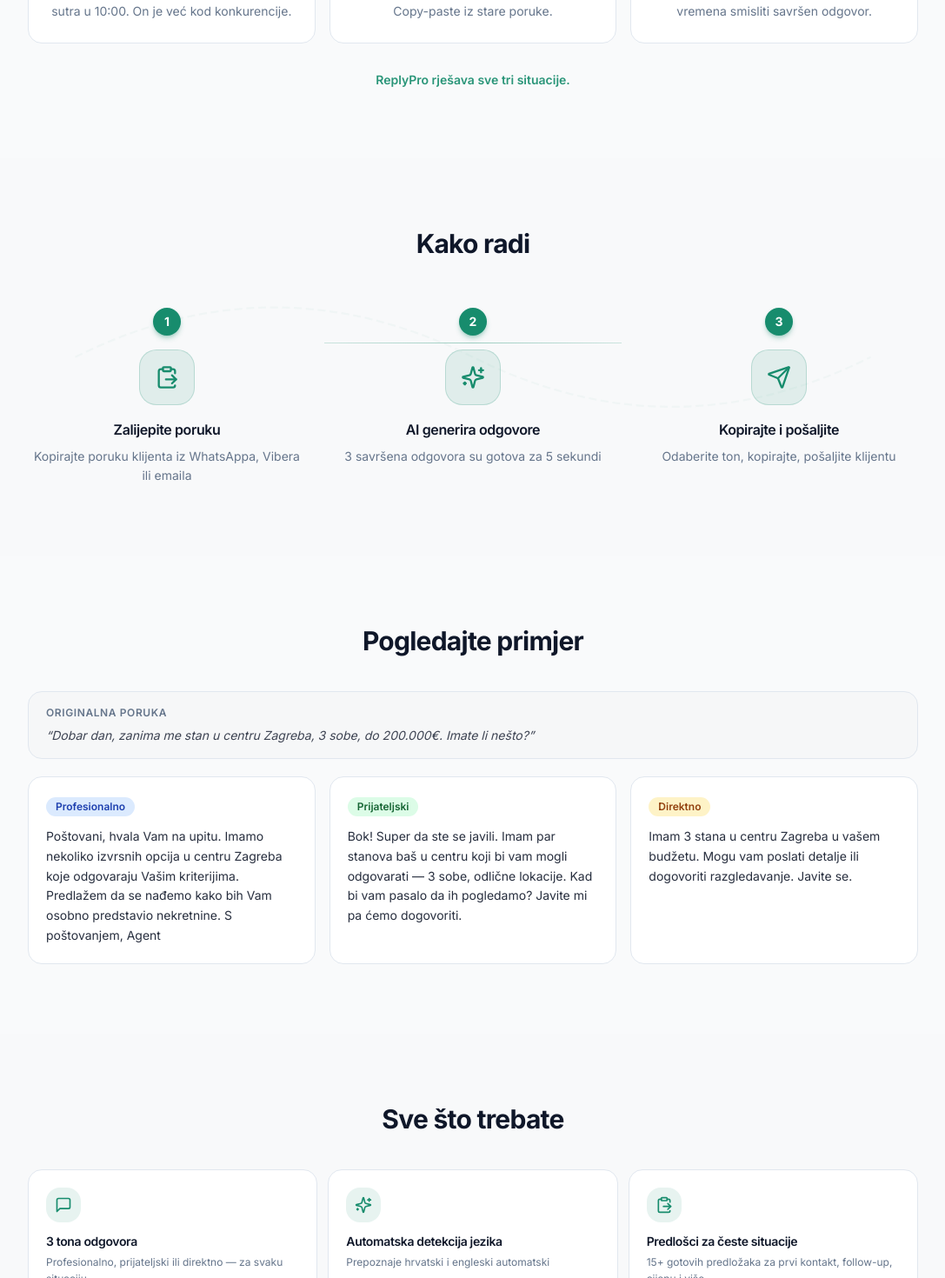
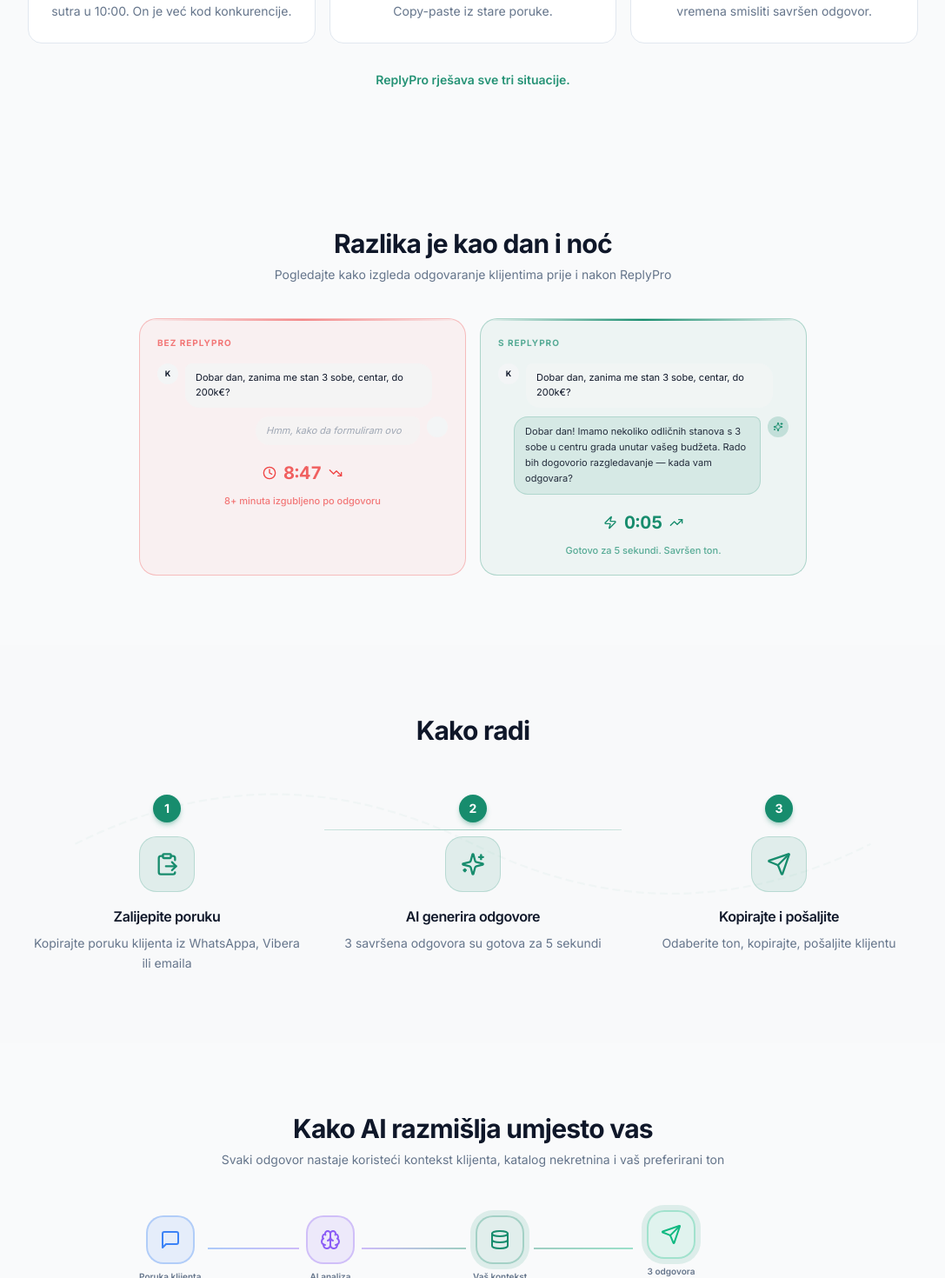
Before and after one commit to ivankatariny-cell/replypro, a Next.js app: page / in a window 1280 px wide. Shown: the part 1330-2800 px from the top of the page at 87% size, without its empty margins (96-1183 px from the left). Built offline with nearby package versions, Linux system fonts and the light colour scheme.

Commit message:
feat: replace weak illustrations with BeforeAfter and AIPipeline sections

```diff
--- a/app/(marketing)/page.tsx
+++ b/app/(marketing)/page.tsx
@@ -12,7 +12,7 @@
   MessageSquare, ClipboardPaste, Sparkles, Send,
   Check, ArrowRight, Clock, AlertTriangle, Repeat,
   Users, Building2, History, ChevronDown, Star, Zap,
-  Phone, MapPin, Euro, Copy,
+  TrendingDown, TrendingUp, Brain, Database,
 } from 'lucide-react'
 
 /* ─── Reusable animation wrappers ─── */
@@ -143,129 +143,216 @@
   )
 }
 
-/* ─── Client Book illustration ─── */
-function ClientBookIllustration({ t }: { t: (key: string) => string }) {
-  const clients = [
-    { initials: 'MK', name: 'Marko K.', interest: t('landing.illus_client_interest_1'), budget: '150–200k€', color: 'bg-blue-500' },
-    { initials: 'AH', name: 'Ana H.', interest: t('landing.illus_client_interest_2'), budget: '80–120k€', color: 'bg-violet-500' },
-    { initials: 'IP', name: 'Ivan P.', interest: t('landing.illus_client_interest_3'), budget: '250–350k€', color: 'bg-emerald-500' },
-  ]
+/* ─── Before / After speed illustration ─── */
+function BeforeAfterIllustration({ t }: { t: (key: string) => string }) {
   return (
-    <div className="relative rounded-2xl border bg-card shadow-xl shadow-primary/8 overflow-hidden max-w-sm mx-auto">
-      {/* Header */}
-      <div className="flex items-center justify-between px-4 py-3 border-b bg-muted/40">
-        <div className="flex items-center gap-2">
-          <Users className="h-4 w-4 text-primary" />
-          <span className="text-xs font-semibold">{t('nav.clients')}</span>
-        </div>
-        <span className="text-[10px] text-muted-foreground bg-primary/10 text-primary px-2 py-0.5 rounded-full font-medium">3 {t('landing.illus_active')}</span>
-      </div>
-      <div className="p-3 space-y-2">
-        {clients.map((c, i) => (
+    <div className="grid md:grid-cols-2 gap-4 max-w-3xl mx-auto w-full">
+      {/* WITHOUT */}
       <motion.div
-            key={c.initials}
-            initial={{ opacity: 0, x: -12 }}
+        initial={{ opacity: 0, x: -24 }}
         whileInView={{ opacity: 1, x: 0 }}
         viewport={{ once: true }}
-            transition={{ delay: 0.1 + i * 0.12, duration: 0.4 }}
-            whileHover={{ x: 3 }}
-            className="flex items-center gap-3 rounded-xl border bg-background/60 px-3 py-2.5 cursor-default"
+        transition={{ duration: 0.5 }}
+        className="rounded-2xl border border-destructive/30 bg-destructive/5 p-5 relative overflow-hidden"
       >
-            <div className={`h-8 w-8 rounded-full ${c.color} shrink-0 flex items-center justify-center text-[10px] font-bold text-white`}>
-              {c.initials}
-            </div>
-            <div className="flex-1 min-w-0">
-              <p className="text-xs font-semibold truncate">{c.name}</p>
-              <p className="text-[10px] text-muted-foreground truncate">{c.interest}</p>
-            </div>
-            <div className="text-right shrink-0">
-              <div className="flex items-center gap-0.5 text-[10px] font-semibold text-primary">
-                <Euro className="h-2.5 w-2.5" />{c.budget}
+        <div className="absolute top-0 left-0 right-0 h-0.5 bg-gradient-to-r from-destructive/0 via-destructive/60 to-destructive/0" />
+        <p className="text-[10px] font-bold uppercase tracking-widest text-destructive/70 mb-4">{t('landing.before_label')}</p>
+        <div className="space-y-2.5">
+          {/* Incoming message */}
+          <div className="flex gap-2 items-start">
+            <div className="h-6 w-6 rounded-full bg-muted shrink-0 flex items-center justify-center text-[9px] font-bold">K</div>
+            <div className="rounded-xl rounded-tl-sm bg-muted/80 px-3 py-2 text-[11px] leading-relaxed max-w-[85%]">
+              {t('landing.hero_demo_message')}
             </div>
           </div>
+          {/* Thinking dots */}
+          <div className="flex gap-2 items-start flex-row-reverse">
+            <div className="h-6 w-6 rounded-full bg-muted shrink-0" />
+            <div className="rounded-xl rounded-tr-sm bg-muted/60 px-3 py-2 text-[11px] text-muted-foreground/60 italic max-w-[85%]">
+              {t('landing.before_thinking')}
+              <motion.span animate={{ opacity: [0, 1, 0] }} transition={{ duration: 1.4, repeat: Infinity }}>...</motion.span>
+            </div>
+          </div>
+          {/* Timer */}
+          <div className="flex items-center justify-center gap-2 pt-2">
+            <Clock className="h-4 w-4 text-destructive" />
+            <motion.span
+              animate={{ opacity: [1, 0.4, 1] }}
+              transition={{ duration: 1.2, repeat: Infinity }}
+              className="text-xl font-bold tabular-nums text-destructive"
+            >
+              8:47
+            </motion.span>
+            <TrendingDown className="h-4 w-4 text-destructive" />
+          </div>
+          <p className="text-center text-[11px] text-destructive/70 font-medium">{t('landing.before_caption')}</p>
+        </div>
       </motion.div>
-        ))}
+
+      {/* WITH REPLYPRO */}
+      <motion.div
+        initial={{ opacity: 0, x: 24 }}
+        whileInView={{ opacity: 1, x: 0 }}
+        viewport={{ once: true }}
+        transition={{ duration: 0.5, delay: 0.15 }}
+        className="rounded-2xl border border-primary/30 bg-primary/5 p-5 relative overflow-hidden"
+      >
+        <div className="absolute top-0 left-0 right-0 h-0.5 bg-gradient-to-r from-primary/0 via-primary to-primary/0" />
+        <p className="text-[10px] font-bold uppercase tracking-widest text-primary/70 mb-4">{t('landing.after_label')}</p>
+        <div className="space-y-2.5">
+          {/* Incoming message */}
+          <div className="flex gap-2 items-start">
+            <div className="h-6 w-6 rounded-full bg-muted shrink-0 flex items-center justify-center text-[9px] font-bold">K</div>
+            <div className="rounded-xl rounded-tl-sm bg-muted/80 px-3 py-2 text-[11px] leading-relaxed max-w-[85%]">
+              {t('landing.hero_demo_message')}
             </div>
-      {/* Floating new message badge */}
+          </div>
+          {/* AI reply — appears fast */}
           <motion.div
-        animate={{ y: [0, -6, 0] }}
-        transition={{ duration: 3.5, repeat: Infinity, ease: 'easeInOut' }}
-        className="absolute -top-3 -right-3 rounded-xl border bg-card shadow-lg px-2.5 py-1.5 flex items-center gap-1.5"
+            initial={{ opacity: 0, scale: 0.95 }}
+            whileInView={{ opacity: 1, scale: 1 }}
+            viewport={{ once: true }}
+            transition={{ delay: 0.5, duration: 0.35 }}
+            className="flex gap-2 items-start flex-row-reverse"
           >
-        <Phone className="h-3 w-3 text-green-500" />
-        <span className="text-[10px] font-semibold">{t('landing.illus_new_inquiry')}</span>
+            <div className="h-6 w-6 rounded-full bg-primary/20 shrink-0 flex items-center justify-center">
+              <Sparkles className="h-3 w-3 text-primary" />
+            </div>
+            <div className="rounded-xl rounded-tr-sm bg-primary/10 border border-primary/20 px-3 py-2 text-[11px] leading-relaxed text-foreground/90 max-w-[85%]">
+              {t('landing.after_reply_preview')}
+            </div>
+          </motion.div>
+          {/* Timer */}
+          <div className="flex items-center justify-center gap-2 pt-2">
+            <Zap className="h-4 w-4 text-primary" />
+            <span className="text-xl font-bold tabular-nums text-primary">0:05</span>
+            <TrendingUp className="h-4 w-4 text-primary" />
+          </div>
+          <p className="text-center text-[11px] text-primary/70 font-medium">{t('landing.after_caption')}</p>
+        </div>
       </motion.div>
     </div>
   )
 }
 
-/* ─── Property Catalog illustration ─── */
-function PropertyCatalogIllustration({ t }: { t: (key: string) => string }) {
-  const props = [
-    { icon: MapPin, label: t('landing.illus_prop_1'), rooms: '3', price: '185.000€', tag: t('landing.illus_prop_tag_sale') },
-    { icon: MapPin, label: t('landing.illus_prop_2'), rooms: '2', price: '95.000€', tag: t('landing.illus_prop_tag_new') },
+/* ─── AI Pipeline illustration ─── */
+function AIPipelineIllustration({ t }: { t: (key: string) => string }) {
+  const steps = [
+    {
+      icon: MessageSquare,
+      label: t('landing.pipeline_step1'),
+      color: 'bg-blue-500/10 border-blue-500/30 text-blue-600 dark:text-blue-400',
+      iconColor: 'text-blue-500',
+      line: 'bg-gradient-to-r from-blue-500/40 to-violet-500/40',
+    },
+    {
+      icon: Brain,
+      label: t('landing.pipeline_step2'),
+      color: 'bg-violet-500/10 border-violet-500/30 text-violet-600 dark:text-violet-400',
+      iconColor: 'text-violet-500',
+      line: 'bg-gradient-to-r from-violet-500/40 to-primary/40',
+    },
+    {
+      icon: Database,
+      label: t('landing.pipeline_step3'),
+      color: 'bg-primary/10 border-primary/30 text-primary',
+      iconColor: 'text-primary',
+      line: 'bg-gradient-to-r from-primary/40 to-emerald-500/40',
+    },
+    {
+      icon: Send,
+      label: t('landing.pipeline_step4'),
+      color: 'bg-emerald-500/10 border-emerald-500/30 text-emerald-600 dark:text-emerald-400',
+      iconColor: 'text-emerald-500',
+      line: null,
+    },
   ]
+
   return (
-    <div className="relative rounded-2xl border bg-card shadow-xl shadow-primary/8 overflow-hidden max-w-sm mx-auto">
-      {/* Header */}
-      <div className="flex items-center justify-between px-4 py-3 border-b bg-muted/40">
-        <div className="flex items-center gap-2">
-          <Building2 className="h-4 w-4 text-primary" />
-          <span className="text-xs font-semibold">{t('nav.properties')}</span>
+    <div className="max-w-3xl mx-auto w-full">
+      {/* Pipeline row */}
+      <div className="flex items-center justify-between gap-0 mb-8">
+        {steps.map((step, i) => (
+          <div key={i} className="flex items-center flex-1">
+            <motion.div
+              initial={{ opacity: 0, y: 16 }}
+              whileInView={{ opacity: 1, y: 0 }}
+              viewport={{ once: true }}
+              transition={{ delay: i * 0.12, duration: 0.4 }}
+              className="flex flex-col items-center gap-2 flex-shrink-0"
+            >
+              <motion.div
+                animate={{ boxShadow: ['0 0 0 0 transparent', '0 0 0 6px hsl(var(--primary)/0.12)', '0 0 0 0 transparent'] }}
+                transition={{ duration: 2.5, repeat: Infinity, delay: i * 0.6 }}
+                className={`h-14 w-14 rounded-2xl border-2 ${step.color} flex items-center justify-center`}
+              >
+                <step.icon className={`h-6 w-6 ${step.iconColor}`} />
+              </motion.div>
+              <span className="text-[10px] font-semibold text-center text-muted-foreground leading-tight max-w-[72px]">{step.label}</span>
+            </motion.div>
+            {step.line && (
+              <motion.div
+                initial={{ scaleX: 0 }}
+                whileInView={{ scaleX: 1 }}
+                viewport={{ once: true }}
+                transition={{ delay: i * 0.12 + 0.2, duration: 0.4 }}
+                style={{ originX: 0 }}
+                className={`h-0.5 flex-1 mx-2 ${step.line}`}
+              />
+            )}
           </div>
-        <span className="text-[10px] text-muted-foreground bg-primary/10 text-primary px-2 py-0.5 rounded-full font-medium">2 {t('landing.illus_active')}</span>
+        ))}
       </div>
-      <div className="p-3 space-y-2">
-        {props.map((p, i) => (
+
+      {/* Output preview */}
+      <motion.div
+        initial={{ opacity: 0, y: 12 }}
+        whileInView={{ opacity: 1, y: 0 }}
+        viewport={{ once: true }}
+        transition={{ delay: 0.6, duration: 0.5 }}
+        className="rounded-2xl border bg-card shadow-lg shadow-primary/5 overflow-hidden"
+      >
+        <div className="flex items-center gap-2 px-4 py-3 border-b bg-muted/40">
+          <Sparkles className="h-3.5 w-3.5 text-primary" />
+          <span className="text-xs font-semibold text-primary">{t('landing.pipeline_output_label')}</span>
+          <div className="ml-auto flex gap-1.5">
+            {['bg-blue-400/60', 'bg-green-400/60', 'bg-amber-400/60'].map((c, i) => (
               <motion.div
                 key={i}
-            initial={{ opacity: 0, x: -12 }}
-            whileInView={{ opacity: 1, x: 0 }}
+                initial={{ scale: 0 }}
+                whileInView={{ scale: 1 }}
                 viewport={{ once: true }}
-            transition={{ delay: 0.1 + i * 0.15, duration: 0.4 }}
-            whileHover={{ x: 3 }}
-            className="flex items-center gap-3 rounded-xl border bg-background/60 px-3 py-2.5 cursor-default"
+                transition={{ delay: 0.8 + i * 0.1, type: 'spring', stiffness: 400 }}
+                className={`h-5 rounded-full ${c} px-2 flex items-center`}
               >
-            <div className="h-8 w-8 rounded-xl bg-primary/10 shrink-0 flex items-center justify-center">
-              <p.icon className="h-4 w-4 text-primary" />
+                <div className="h-1 w-8 rounded bg-white/40" />
+              </motion.div>
+            ))}
           </div>
-            <div className="flex-1 min-w-0">
-              <p className="text-xs font-semibold truncate">{p.label}</p>
-              <p className="text-[10px] text-muted-foreground">{p.rooms} {t('landing.illus_rooms')}</p>
         </div>
-            <div className="text-right shrink-0 space-y-0.5">
-              <p className="text-[10px] font-bold text-primary">{p.price}</p>
-              <span className="text-[9px] bg-green-100 text-green-700 dark:bg-green-900/30 dark:text-green-400 px-1.5 py-0.5 rounded-full font-medium">{p.tag}</span>
+        <div className="grid md:grid-cols-3 divide-y md:divide-y-0 md:divide-x">
+          {[
+            { tone: t('dashboard.tone_professional'), color: 'text-blue-600 dark:text-blue-400', bg: 'bg-blue-50 dark:bg-blue-950/20' },
+            { tone: t('dashboard.tone_friendly'), color: 'text-green-600 dark:text-green-400', bg: 'bg-green-50 dark:bg-green-950/20' },
+            { tone: t('dashboard.tone_direct'), color: 'text-amber-600 dark:text-amber-400', bg: 'bg-amber-50 dark:bg-amber-950/20' },
+          ].map((card, i) => (
+            <motion.div
+              key={i}
+              initial={{ opacity: 0 }}
+              whileInView={{ opacity: 1 }}
+              viewport={{ once: true }}
+              transition={{ delay: 0.9 + i * 0.1 }}
+              className={`p-4 ${card.bg}`}
+            >
+              <p className={`text-[10px] font-bold uppercase tracking-wider mb-2 ${card.color}`}>{card.tone}</p>
+              <div className="space-y-1.5">
+                <div className="h-1.5 rounded-full bg-current opacity-20 w-full" />
+                <div className="h-1.5 rounded-full bg-current opacity-20 w-4/5" />
+                <div className="h-1.5 rounded-full bg-current opacity-20 w-3/5" />
               </div>
             </motion.div>
           ))}
-        {/* AI reply preview */}
-        <motion.div
-          initial={{ opacity: 0, y: 8 }}
-          whileInView={{ opacity: 1, y: 0 }}
-          viewport={{ once: true }}
-          transition={{ delay: 0.45, duration: 0.4 }}
-          className="rounded-xl border border-primary/20 bg-primary/5 px-3 py-2.5"
-        >
-          <div className="flex items-center gap-1.5 mb-1.5">
-            <Sparkles className="h-3 w-3 text-primary" />
-            <span className="text-[10px] font-semibold text-primary">{t('landing.illus_ai_included')}</span>
         </div>
-          <div className="space-y-1">
-            <div className="h-1.5 rounded bg-primary/20 w-full" />
-            <div className="h-1.5 rounded bg-primary/20 w-4/5" />
-            <div className="h-1.5 rounded bg-primary/20 w-3/5" />
-          </div>
-        </motion.div>
-      </div>
-      {/* Copy badge */}
-      <motion.div
-        animate={{ y: [0, 6, 0] }}
-        transition={{ duration: 4, repeat: Infinity, ease: 'easeInOut', delay: 0.5 }}
-        className="absolute -bottom-3 -right-3 rounded-xl border bg-card shadow-lg px-2.5 py-1.5 flex items-center gap-1.5"
-      >
-        <Copy className="h-3 w-3 text-primary" />
-        <span className="text-[10px] font-semibold">{t('landing.illus_copied')}</span>
       </motion.div>
     </div>
   )
@@ -476,6 +563,19 @@
         </div>
       </section>
 
+      {/* ── Before / After ── */}
+      <section className="py-20 px-4">
+        <div className="max-w-5xl mx-auto">
+          <FadeUp>
+            <h2 className="text-2xl md:text-3xl font-heading font-bold text-center mb-2">{t('landing.before_after_title')}</h2>
+            <p className="text-center text-sm text-muted-foreground mb-10">{t('landing.before_after_subtitle')}</p>
+          </FadeUp>
+          <FadeUp delay={0.1}>
+            <BeforeAfterIllustration t={t} />
+          </FadeUp>
+        </div>
+      </section>
+
       {/* ── How it works ── */}
       <section id="how-it-works" className="py-20 px-4 bg-muted/30 relative overflow-hidden">
         {/* Decorative line */}
@@ -521,6 +621,19 @@
               </FadeUp>
             ))}
           </div>
+        </div>
+      </section>
+
+      {/* ── AI Pipeline ── */}
+      <section className="py-20 px-4">
+        <div className="max-w-5xl mx-auto">
+          <FadeUp>
+            <h2 className="text-2xl md:text-3xl font-heading font-bold text-center mb-2">{t('landing.pipeline_title')}</h2>
+            <p className="text-center text-sm text-muted-foreground mb-12">{t('landing.pipeline_subtitle')}</p>
+          </FadeUp>
+          <FadeUp delay={0.1}>
+            <AIPipelineIllustration t={t} />
+          </FadeUp>
         </div>
       </section>
 
@@ -585,55 +698,6 @@
                 </motion.div>
               </FadeUp>
             ))}
-          </div>
-
-          {/* ── Feature illustrations ── */}
-          <div className="mt-16 grid md:grid-cols-2 gap-10 items-center">
-            <FadeUp delay={0.05}>
-              <div className="space-y-3">
-                <div className="flex items-center gap-2">
-                  <div className="flex h-8 w-8 items-center justify-center rounded-xl bg-primary/10">
-                    <Users className="h-4 w-4 text-primary" />
-                  </div>
-                  <h3 className="font-heading font-bold text-lg">{t('landing.feat_clients')}</h3>
-                </div>
-                <p className="text-sm text-muted-foreground leading-relaxed">{t('landing.illus_clients_desc')}</p>
-                <ul className="space-y-1.5 text-sm">
-                  {[t('landing.illus_clients_point_1'), t('landing.illus_clients_point_2'), t('landing.illus_clients_point_3')].map((pt) => (
-                    <li key={pt} className="flex items-center gap-2 text-muted-foreground">
-                      <Check className="h-3.5 w-3.5 text-primary shrink-0" />{pt}
-                    </li>
-                  ))}
-                </ul>
-              </div>
-            </FadeUp>
-            <FadeUp delay={0.15}>
-              <ClientBookIllustration t={t} />
-            </FadeUp>
-          </div>
-
-          <div className="mt-16 grid md:grid-cols-2 gap-10 items-center">
-            <FadeUp delay={0.15} className="order-2 md:order-1">
-              <PropertyCatalogIllustration t={t} />
-            </FadeUp>
-            <FadeUp delay={0.05} className="order-1 md:order-2">
-              <div className="space-y-3">
-                <div className="flex items-center gap-2">
-                  <div className="flex h-8 w-8 items-center justify-center rounded-xl bg-primary/10">
-                    <Building2 className="h-4 w-4 text-primary" />
-                  </div>
-                  <h3 className="font-heading font-bold text-lg">{t('landing.feat_properties')}</h3>
-                </div>
-                <p className="text-sm text-muted-foreground leading-relaxed">{t('landing.illus_props_desc')}</p>
-                <ul className="space-y-1.5 text-sm">
-                  {[t('landing.illus_props_point_1'), t('landing.illus_props_point_2'), t('landing.illus_props_point_3')].map((pt) => (
-                    <li key={pt} className="flex items-center gap-2 text-muted-foreground">
-                      <Check className="h-3.5 w-3.5 text-primary shrink-0" />{pt}
-                    </li>
-                  ))}
-                </ul>
-              </div>
-            </FadeUp>
           </div>
         </div>
       </section>
--- a/locales/hr.json
+++ b/locales/hr.json
@@ -19,7 +19,21 @@
     "hero_demo_message": "Dobar dan, zanima me stan 3 sobe, centar, do 200k€?",
     "hero_generating": "Generiranje 3 odgovora...",
     "hero_speed": "5 sekundi",
-    "illus_active": "aktivnih",
+    "before_after_title": "Razlika je kao dan i noć",
+    "before_after_subtitle": "Pogledajte kako izgleda odgovaranje klijentima prije i nakon ReplyPro",
+    "before_label": "Bez ReplyPro",
+    "before_thinking": "Hmm, kako da formuliram ovo",
+    "before_caption": "8+ minuta izgubljeno po odgovoru",
+    "after_label": "S ReplyPro",
+    "after_reply_preview": "Dobar dan! Imamo nekoliko odličnih stanova s 3 sobe u centru grada unutar vašeg budžeta. Rado bih dogovorio razgledavanje — kada vam odgovara?",
+    "after_caption": "Gotovo za 5 sekundi. Savršen ton.",
+    "pipeline_title": "Kako AI razmišlja umjesto vas",
+    "pipeline_subtitle": "Svaki odgovor nastaje koristeći kontekst klijenta, katalog nekretnina i vaš preferirani ton",
+    "pipeline_step1": "Poruka klijenta",
+    "pipeline_step2": "AI analiza",
+    "pipeline_step3": "Vaš kontekst",
+    "pipeline_step4": "3 odgovora spremna",
+    "pipeline_output_label": "Generirani odgovori — odaberite ton",
     "illus_new_inquiry": "Novi upit",
     "illus_copied": "Kopirano!",
     "illus_client_interest_1": "3 sobe, centar",
```
Also changed, not shown: locales/en.json (+15 -1 lines). Lines whose indentation alone changed are shown as unchanged.
